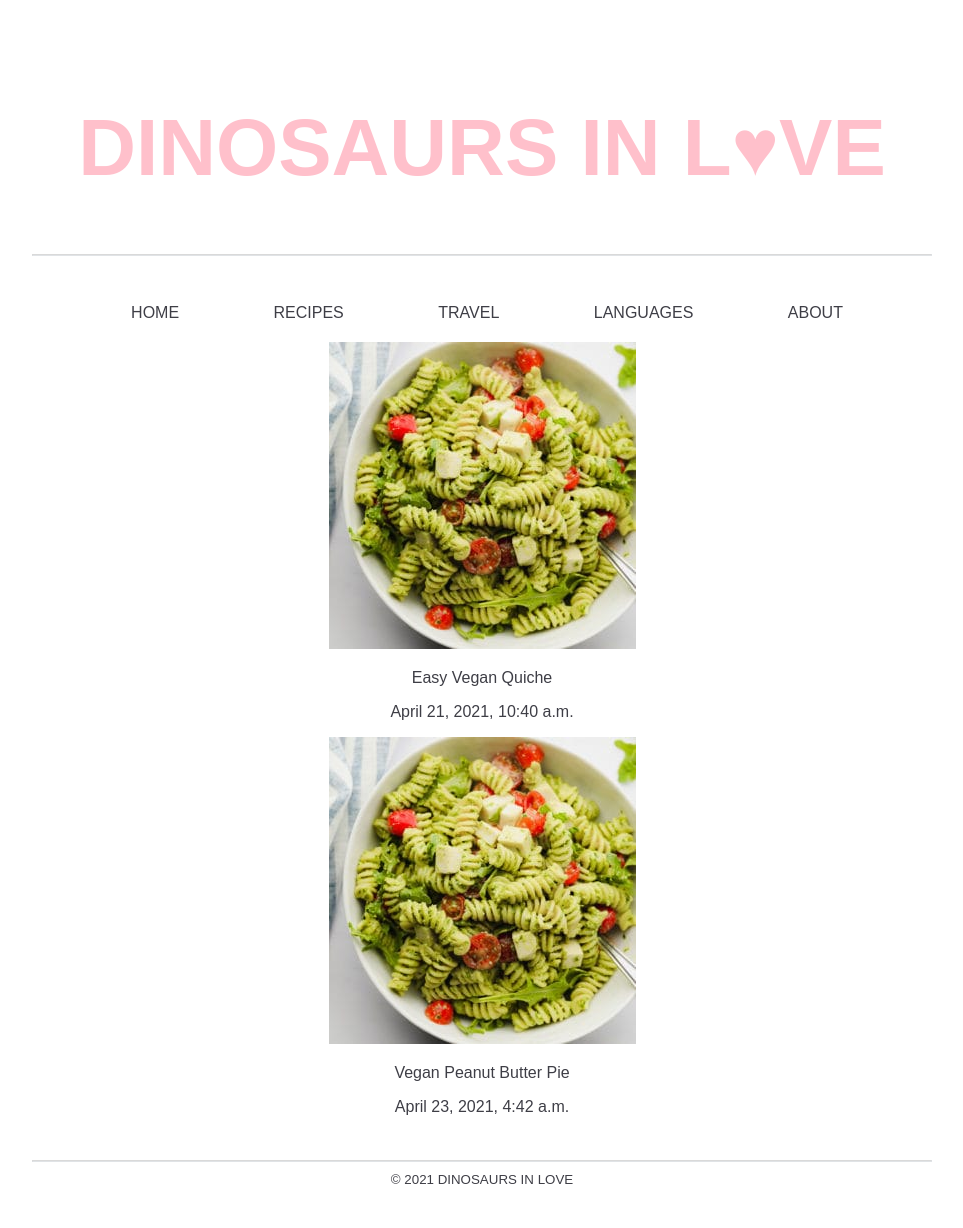
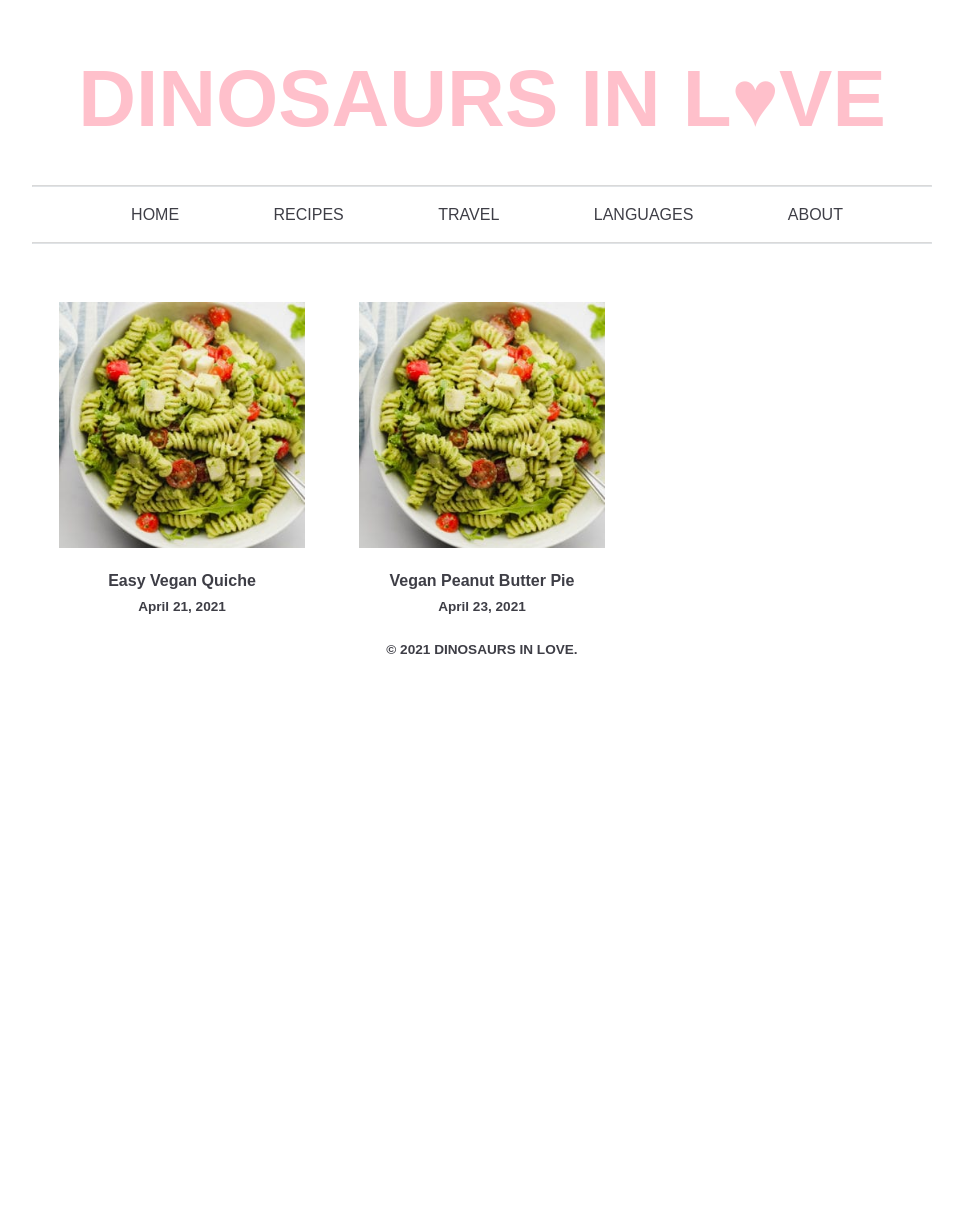
Before and after one commit to ziru13/ziru_app, a Django app: page /sleepyfish/recipes/1/ in a window 1280 px wide. Shown: the whole page, without its empty margins (158-1121 px from the left). After the commit the page ends 654 px from the top, so only its background shows below. Run offline with Django 3.2, Linux system fonts and the light colour scheme; data comes from the database, SQL or seed files in the repository; both versions use the stored data as it was after the commit; parts of the project's set-up code (start-up, migrations or seed data) failed here and were passed over.

```diff
--- a/ziru_app/app/forms.py
+++ b/ziru_app/app/forms.py
@@ -9,6 +9,7 @@ class PostForm(forms.ModelForm):
         fields = [
             'recipe_category',
             'name',
+            'description',
             'ingredients',
             'instructions',
             'notes', ]
--- a/ziru_app/app/models.py
+++ b/ziru_app/app/models.py
@@ -21,6 +21,7 @@ class Post(models.Model):
     updated_at = models.DateTimeField(auto_now=True)
     name = models.CharField(max_length=255)
     # url = models.URLField(max_length=250)
+    description = models.TextField()
     ingredients = models.TextField()
     instructions = models.TextField()
     notes = models.TextField()
--- a/ziru_app/app/templates/app/get_a_category.html
+++ b/ziru_app/app/templates/app/get_a_category.html
@@ -2,12 +2,14 @@
 {% load static %}
 
 {% block content %}
-<div class="container_recipes">
+<div class="container_row">
 
     {% for post in posts %}
-        <img src="/static/images/test.jpg">
-        <p><a href="{% url 'app:post_detail' post.recipe_category.pk post.pk %}">{{ post.name }}</a></p>
-        <p>{{ post.created_at }}</p>
+    <a class="column"href="{% url 'app:post_detail' post.recipe_category.pk post.pk %}">
+        <img class="image_post" src="/static/images/test.jpg">
+        <h4>{{ post.name }}</h4>
+        <small>{{ post.created_at|date:'F d, Y' }}</small>
+    </a>
     {% endfor %}
 </div>
 {% if user.is_authenticated %}
--- a/ziru_app/app/templates/app/post_form.html
+++ b/ziru_app/app/templates/app/post_form.html
@@ -6,7 +6,7 @@
     {{ block.super }}
     <h1>{{ post.name }}</h1>
     <p>{{ post.created_at }}</p>
-    <form action="" method="POST">
+    <form class="recipe_form" action="" method="POST">
         {% csrf_token %}
         {{ form.as_p }}
         <input type="submit" value="Save">
--- a/ziru_app/app/templates/app/recipe_category.html
+++ b/ziru_app/app/templates/app/recipe_category.html
@@ -3,10 +3,10 @@
 
 {% block content %}
 <div class="container_row">
-    <div class="column">
+    <div>
         {% for category in categories %}
-        <a href="{% url 'app:get_a_category' category_pk=category.id %}">
-            <img src="/static/images/test.jpg">
+        <a class="column" href="{% url 'app:get_a_category' category_pk=category.id %}">
+            <img class="img_category" src="/static/images/test.jpg">
             <h4>{{ category.name }}</h4>
         </a>
         {% endfor %}
--- a/ziru_app/app/views.py
+++ b/ziru_app/app/views.py
@@ -26,6 +26,11 @@ def post_detail(request, category_pk, post_pk):
     return render(request, 'app/post_detail.html', {'post': post})
 
 
+def newest_post(request):
+    """Get the 5 newest posts"""
+    posts = get_object_or_404(models.Post).order_by('-created_at')[:5]
+    return render(request, 'home.html', {'posts': posts})
+
 @login_required
 def post_create(request, category_pk):
     category = get_object_or_404(models.Category, pk=category_pk)
--- a/ziru_app/assets/css/layout.css
+++ b/ziru_app/assets/css/layout.css
@@ -1,15 +1,22 @@
+/*                              Styling by elements                                   */
 body {
 	font-family: 'Nunito', sans-serif;
 	color: #3e3e46;
 }
 
+/* Styling for headings */
 h1 {
 	font-size: 5em;
-	margin: 0.67em 0;
+	margin: 0.4em 0;
 	color: pink;
 }
 
+h4 {
+	margin-top: 0;
+	margin-bottom: 7px;
+}
 
+/* Styling for anchors */
 a {
 	text-decoration: none;
 	color: #3e3e46;
@@ -18,13 +25,9 @@ a:hover {
 	color: #666;
 }
 
-
-.container {
-	max-width: 900px;
-	margin: auto;
-	padding: 40px 0 20px;
-	overflow: hidden;
-	text-align: center;
+/* Styling for hr */
+hr {
+	border-color: rgba(57,76,96,.15);
 }
 
 grid-100 {
@@ -34,34 +37,169 @@ grid-100 {
 	padding: 0 15px;
 }
 
-.container_header {
-	 margin-bottom: 60px;
-	 text-align: center;
+/* Styling for label */
+label {
+	display: inline-block;
+	text-align: right;
+	width: 150px;
+	margin: 30px 0 0 0;
+
 }
 
-.container_nav a{
+/* Styling for input, textarea, select */
+input[type="text"],
+textarea,
+select {
+	font: 1.1em sans-serif;
+	width: 50%;
+	box-sizing: border-box;
+	background: rgba(255,255,255,0.1);
+  vertical-align: top;
+  margin: 30px 0 0 0;
+  border-radius: 10px;
+}
+
+input[type="submit"] {
+  padding: 12px;
+  color: #FFF;
+  background-color: #4bc970;
+  font-size: 18px;
+  text-align: center;
+  font-style: normal;
+  border-radius: 5px;
+  width: 15%;
+  border: 1px solid #3ac162;
+  border-width: 1px 1px 3px;
+  margin-bottom: 10px;
+}
+/*                              Styling by class                                    */
+
+/* Styling for container */
+.container {
+	max-width: 900px;
+	margin: auto;
+	padding: 5px 0 20px;
+	overflow: hidden;
+	text-align: center;
+}
+
+.container_header {
+	margin: 40px 0;
+	text-align: center;
+}
+
+.container_nav a {
 	display: inline-block;
-	padding: 40px 40px 0 50px;
-	margin-bottom: 20px;
+	padding: 10px 40px 10px 50px;
+	margin-bottom: 0.5px;
+	margin-top: 0.5px;
 }
 
 * {
   box-sizing: border-box;
 }
 
+/* Three image containers (use 25% for four, and 50% for two, etc) */
 .column {
   float: left;
   width: 33.33%;
   padding: 5px;
+  margin-top: 25px;
 }
 
+/* Clear floats after image containers */
+.container_row::after {
+  content: "";
+  clear: both;
+  display: table;
+}
+
+/* Styling for date  */
+small {
+	font-size: 0.85em;
+	font-weight: 700;
+}
+
+/* images  */
+.img_category, .image_post {
+	margin: 20px;
+  max-width: 85%;}
+
+.detail_img {
+	max-width: 20%;
+	margin-top: 50px;
+	border: none;
+	border-radius: 50%;
+}
+
+/* footer  */
 .footer {
 	max-width: 900px;
 	margin: auto;
 	text-align: center;
-	margin-bottom: 40px;
+	padding: 0em 0 1.5em 0;
 }
 
-hr {
-	border-color: rgba(57,76,96,.15);
+/* Styling for forms */
+.recipe_form {
+	max-width: 100%;
+	margin: 20 auto;
 }
+
+/* Styling for home page */
+.wrapper {
+	background: yellow;
+	margin: 0 auto 0;
+	padding: 0 25px;
+	width: 100%;
+	max-width: 1150px;
+	vertical-align: baseline;
+}
+
+.content {
+	background: blue;
+	width: calc(100% - 320px - 5%);
+
+}
+
+.latest_title {
+	background: green;
+	margin: 20px;
+
+}
+
+/* Styling for post_detail page */
+.post_detail {
+}
+
+.detail_container {
+}
+
+h3 {
+	background: pink;
+	font-size: 50px;
+	text-align: center;
+	margin: 20px 20px 20px 20px;
+}
+
+.post_description {
+	font-size: 1.5em;
+	padding: 20px;
+}
+
+em {
+	line-height: 1.6;
+}
+
+table {
+	background: #F8F8FF;
+	margin: auto;
+	font-family: Sans-serif;
+	border-collapse: collapse;
+}
+
+th, td {
+	text-align: left;
+  padding: 20px;
+
+}
--- a/ziru_app/templates/layout.html
+++ b/ziru_app/templates/layout.html
@@ -15,24 +15,36 @@
                     <h1>DINOSAURS IN L&#9829;VE</h1>
                 </a>
             </div>
-            <hr>
+
             <div class="container_nav">
+                <hr>
                 <a href="{% url 'home' %}">HOME</a>
-                <a href="{% url 'app:recipe_category' %}">RECIPES</a>
+<!--                <div class="dropdown">-->
+<!--                    <a class="dropbtn" href="{% url 'app:recipe_category' %}">RECIPES</a>-->
+<!--                    <div class="dropdown-content">-->
+<!--                        {% for category in categories %}-->
+<!--                        <a href="{% url 'app:get_a_category' category_pk=category.id %}">{{ category.name }}</a>-->
+<!--                        {% endfor %}-->
+<!--                    </div>-->
+<!--                </div>-->
+            <a class="dropdown" href="{% url 'app:recipe_category' %}">RECIPES</a>
+
                 <a href="#">TRAVEL</a>
                 <a href="#">LANGUAGES</a>
                 <a href="#">ABOUT</a>
+                <hr>
             </div>
 
+
             {% block content %}{% endblock %}
+
         </div>
-
     </div>
 
 
     <div class="footer">
-        <hr>
-        <small>&copy; 2021 DINOSAURS IN LOVE</small>
+
+        <small>&copy; 2021 DINOSAURS IN LOVE.</small>
     </div>
 
 </body>
--- a/ziru_app/ziru_app/settings.py
+++ b/ziru_app/ziru_app/settings.py
@@ -64,6 +64,10 @@ TEMPLATES = [
                 'django.contrib.auth.context_processors.auth',
                 'django.contrib.messages.context_processors.messages',
             ],
+            'libraries':{
+                        'custom_templatetag': 'app.templatetags.app_extras',
+
+            }
         },
     },
 ]
```
Also changed, not shown: ziru_app/app/templates/app/post_detail.html (+12 -9 lines), ziru_app/app/templatetags/app_extras.py (added, +12 -0 lines), ziru_app/templates/home.html (+14 -1 lines), ziru_app/app/migrations/0001_initial.py, ziru_app/app/migrations/0002_auto_20210416_2311.py (deleted), ziru_app/app/migrations/0003_auto_20210416_2356.py (deleted), ziru_app/app/templatetags/__init__.py (added), ziru_app/db.sqlite3.
